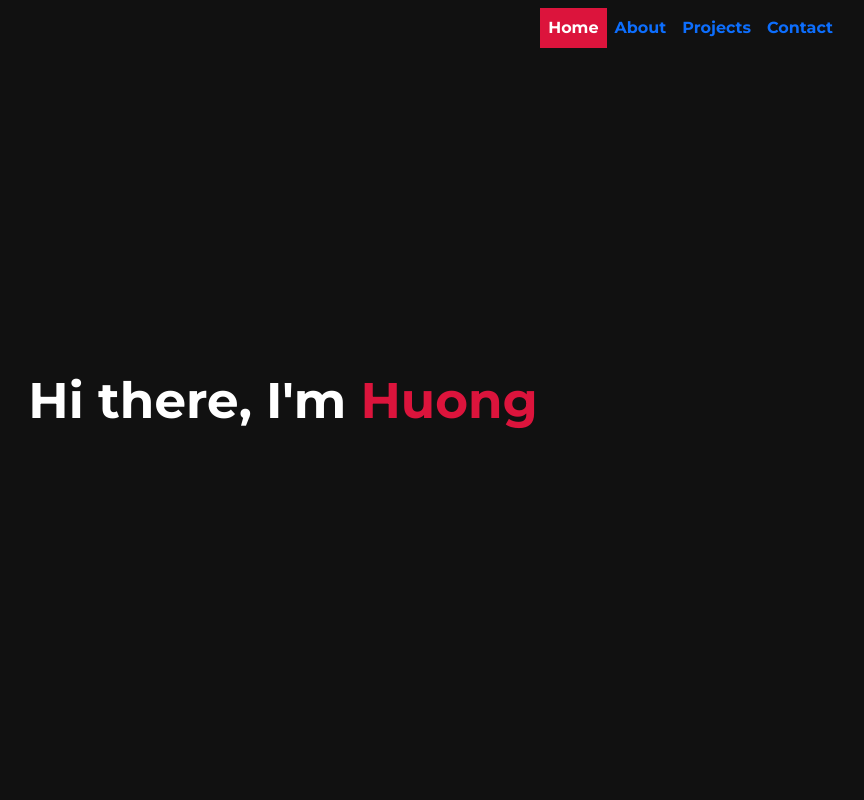
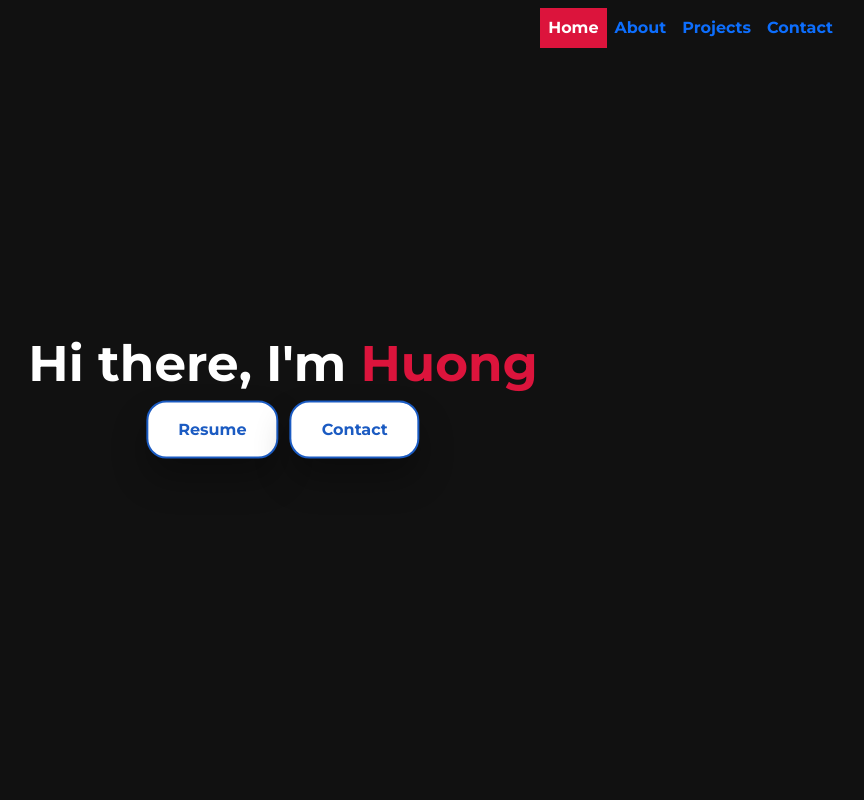
Before and after one commit to htb2767/portfolio, a plain HTML site: page index.html in a window 1280 px wide. Shown: the top 800 px of the page, without its empty margins (357-1221 px from the left). Drawn offline with nearby package versions, Linux system fonts and the light colour scheme; a script that the page names is missing; files whose address does not match are found by name.

Commit message:
some changes

```diff
--- a/index.html
+++ b/index.html
@@ -5,7 +5,7 @@
   <meta charset="utf-8">
   <meta name="viewport" content="width=device-width, initial-scale=1">
   <!-- linking css file -->
-  <link rel="stylesheet" href="style.css">
+  <link rel="stylesheet" href="styles.css">
   <!-- bootstrap CDN -->
   <link href="https://cdn.jsdelivr.net/npm/bootstrap@5.1.3/dist/css/bootstrap.min.css" rel="stylesheet">
   <script src="https://cdn.jsdelivr.net/npm/bootstrap@5.1.3/dist/js/bootstrap.bundle.min.js"></script>
@@ -65,7 +65,16 @@
     <div class="cube"></div> -->
   <!-- </div> -->
   <div id ="particles-js">
-    <div class="hero__title">Hi there, I'm <span id="name">Huong</span> </div>
+    <div class="hero__title">
+        Hi there, I'm <span id="name">Huong</span>
+        <div class="resume text-center">
+            <a target="_blank" href="https://gmuedu-my.sharepoint.com/personal/hbui23_gmu_edu/Documents/BuiResume.pdf" class="download-button">Resume</a>
+            <a  href="#contact" class="download-button">Contact</a>
+
+        </div>
+
+
+    </div>
 
 
 
@@ -101,6 +110,8 @@
                         <a href='#' class='deg5'><img src="./images/node-logo.png" %></a>
                         <a href='#' class='deg6'><img src="./images/postgres-logo.png" %></a>
                         <a href='#' class='deg1'><img src="./images/git-logo.png" %></a>
+
+
                       </div>
                 </div>
 
@@ -234,19 +245,21 @@
                 </div>
             </div>
             <br>
-            <!-- <div class="row">
+            <div class="row">
                 <div class="col-lg-4 mt-4">
                     <div class="card portfolioContent">
-                        <img class="card-img-top" src="images/portfolioImage4.jpg" alt="Card image" style="width:100%">
+                        <img class="card-img-top" src="images/noteapp.png" alt="Card image" style="width:100%">
                         <div class="card-body">
-                            <h4 class="card-title">Messaging Service</h4>
-                            <p class="card-text">Lorem Ipsum is simply dummy text of the printing and typesetting industry.</p>
+                            <h4 class="card-title">Note App</h4>
+                            <p class="card-text">Developed a note app using Django for backend and React for frontend.</p>
                             <div class="text-center">
-                                <a href="#" class="btn btn-success">Link</a>
+                                <a target="_blank" href="https://github.com/htb2767/note-app" class="btn btn-danger">Link</a>
+                                <a target="_blank" href="https://note-qhh9.onrender.com/" class="btn btn-success">Live Demo</a>
                             </div>
                         </div>
                     </div>
                 </div>
+            <!--
 
                 <div class="col-lg-4 mt-4">
                     <div class="card portfolioContent">
@@ -321,6 +334,7 @@
             <div class="social-icons mt-4">
                 <a href="https://www.linkedin.com/in/huong-bui-889b9a257/" target="_blank"><i class="fab fa-linkedin"></i></a>
                 <a href="https://github.com/htb2767" target="_blank"><i class="fab fa-github"></i></a>
+                <a href="mailto:buithihuong27109@gmail.com" target="_blank"><i class="fas fa-envelope"></i></a>
             </div>
         </div>
     </footer>
--- a/style.css
+++ b/styles.css
@@ -36,7 +36,11 @@ nav .container ul li.active {
   font-size: 50px;
   z-index: 1;
 }
+.hero__title .resume{
+  font-size: 40px;
 
+
+}
 #particles-js {
 
     height: 100vh;
@@ -262,3 +266,29 @@ nav .container ul li.active {
     bottom: 75px;
     left: 130px;
   }
+
+  .fas{
+    color:black;
+  }
+  .download-button {
+    display: inline-block;
+    position:relative;
+    padding: 15px 30px;
+    font-size: 16px;
+    font-weight: bold;
+    text-align: center;
+    text-decoration: none;
+    cursor: pointer;
+    border: 2px solid rgb(27, 91, 194);
+    color: rgb(27, 91, 194);
+    background-color: #fff;
+    border-radius: 20px;
+    transition: background-color 0.3s, color 0.3s;
+    box-shadow: 0 20px 35px rgba(0,0,0,0.3);
+    overflow: hidden;
+  }
+
+  .download-button:hover {
+    background-color: rgb(27, 91, 194);
+    color: #fff;
+  }
```
Also changed, not shown: images/noteapp.png (added).
